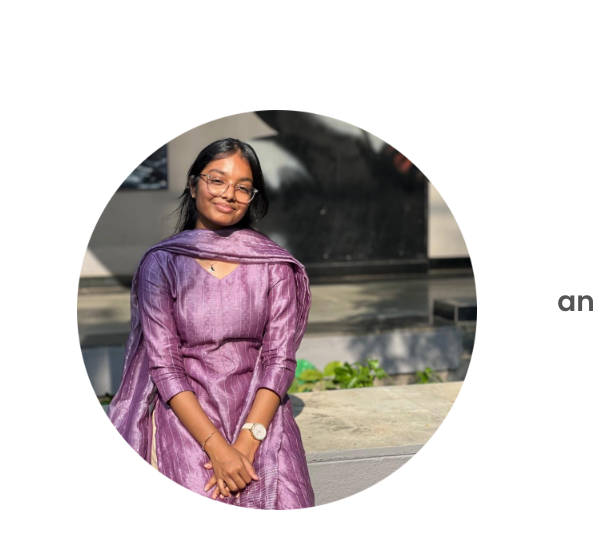
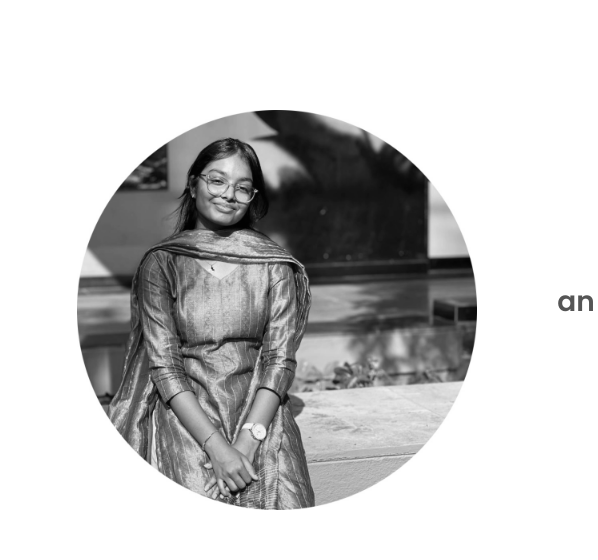
Before and after one commit to naahid715/portfolio, a plain HTML site: page index.html in a window 1280 px wide. Shown: the part 174-734 px from the top of the page, 139-737 px from the left. Drawn offline with Linux system fonts and the light colour scheme.

Commit message:
Picture Change

```diff
--- a/index.html
+++ b/index.html
@@ -38,7 +38,7 @@
     </nav>
     <section id="profile">
       <div class="section__pic-container">
-        <img src="./assets/naahid-profile.png" alt="Naahid profile picture" />
+        <img src="./assets/naahid-profile2.PNG" alt="Naahid Profile Picture" />
       </div>
       <div class="section__text">
         <p class="section__text__p1">Hello, I'm</p>
```
Also changed, not shown: assets/naahid-profile2.PNG (added).
